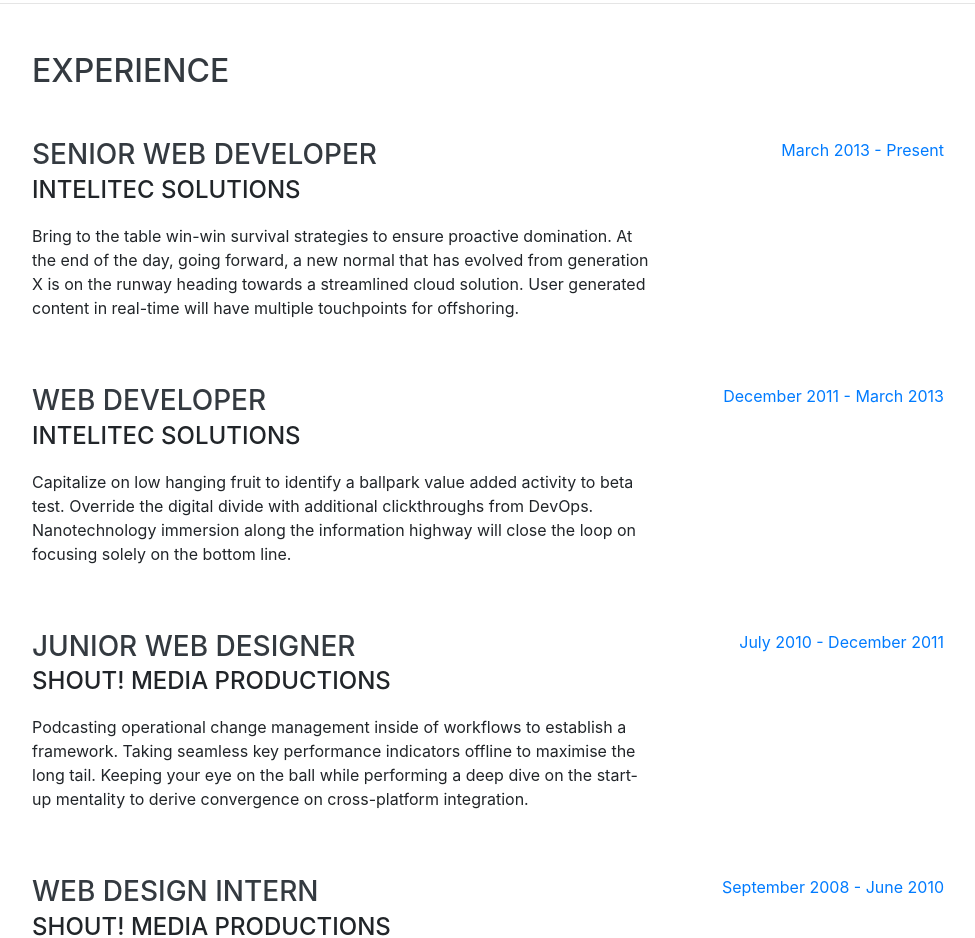
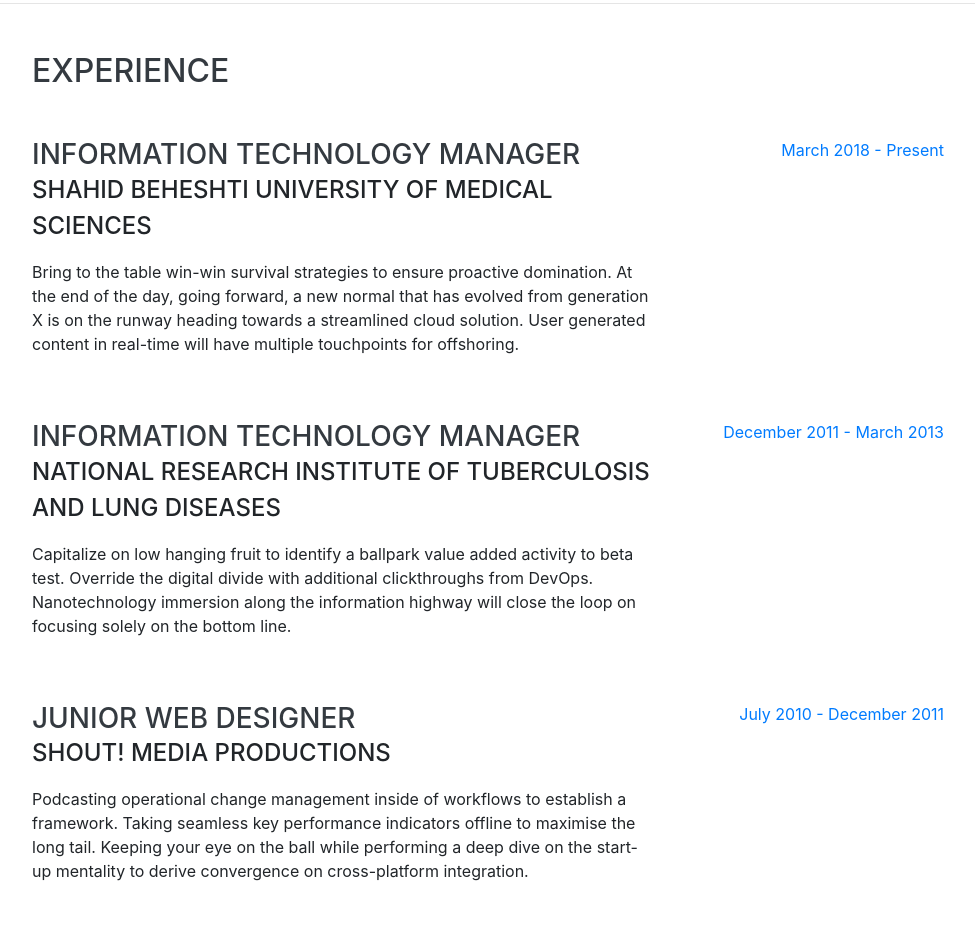
Before and after one commit to imanehjabari/imanehjabari.github.io, a website with bundled scripts: page index.html in a window 1280 px wide. Shown: the part 1598-2536 px from the top of the page, without its empty margins (288-1263 px from the left). Built offline with nearby package versions, Linux system fonts and the light colour scheme; a web font is replaced by a local one.

Commit message:
Update index.html

```diff
--- a/index.html
+++ b/index.html
@@ -132,19 +132,19 @@
 
         <div class="resume-item d-flex flex-column flex-md-row justify-content-between mb-5">
           <div class="resume-content">
-            <h3 class="mb-0">Senior Web Developer</h3>
-            <div class="subheading mb-3">Intelitec Solutions</div>
+            <h3 class="mb-0">Information Technology Manager</h3>
+            <div class="subheading mb-3">Shahid Beheshti University of Medical Sciences</div>
             <p>Bring to the table win-win survival strategies to ensure proactive domination. At the end of the day, going forward, a new normal that has evolved from generation X is on the runway heading towards a streamlined cloud solution. User generated content in real-time will have multiple touchpoints for offshoring.</p>
           </div>
           <div class="resume-date text-md-right">
-            <span class="text-primary">March 2013 - Present</span>
+            <span class="text-primary">March 2018 - Present</span>
           </div>
         </div>
 
         <div class="resume-item d-flex flex-column flex-md-row justify-content-between mb-5">
           <div class="resume-content">
-            <h3 class="mb-0">Web Developer</h3>
-            <div class="subheading mb-3">Intelitec Solutions</div>
+            <h3 class="mb-0">Information Technology Manager</h3>
+            <div class="subheading mb-3">NATIONAL RESEARCH INSTITUTE OF TUBERCULOSIS AND LUNG DISEASES</div>
             <p>Capitalize on low hanging fruit to identify a ballpark value added activity to beta test. Override the digital divide with additional clickthroughs from DevOps. Nanotechnology immersion along the information highway will close the loop on focusing solely on the bottom line.</p>
           </div>
           <div class="resume-date text-md-right">
```
